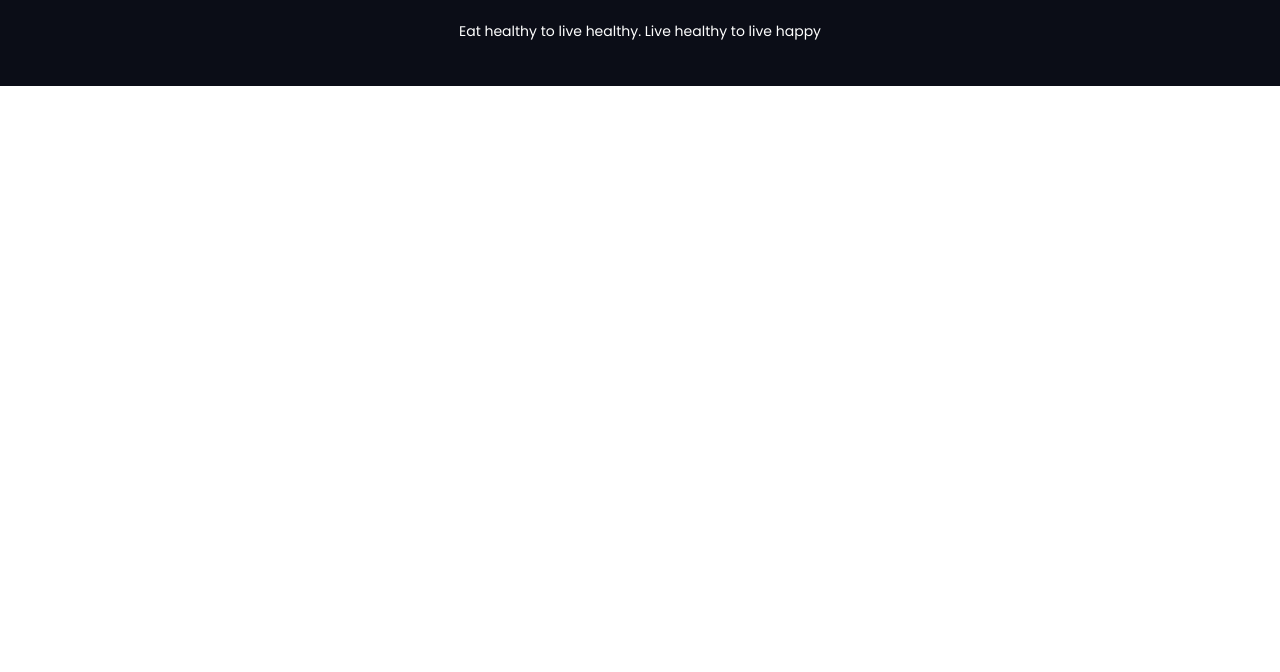
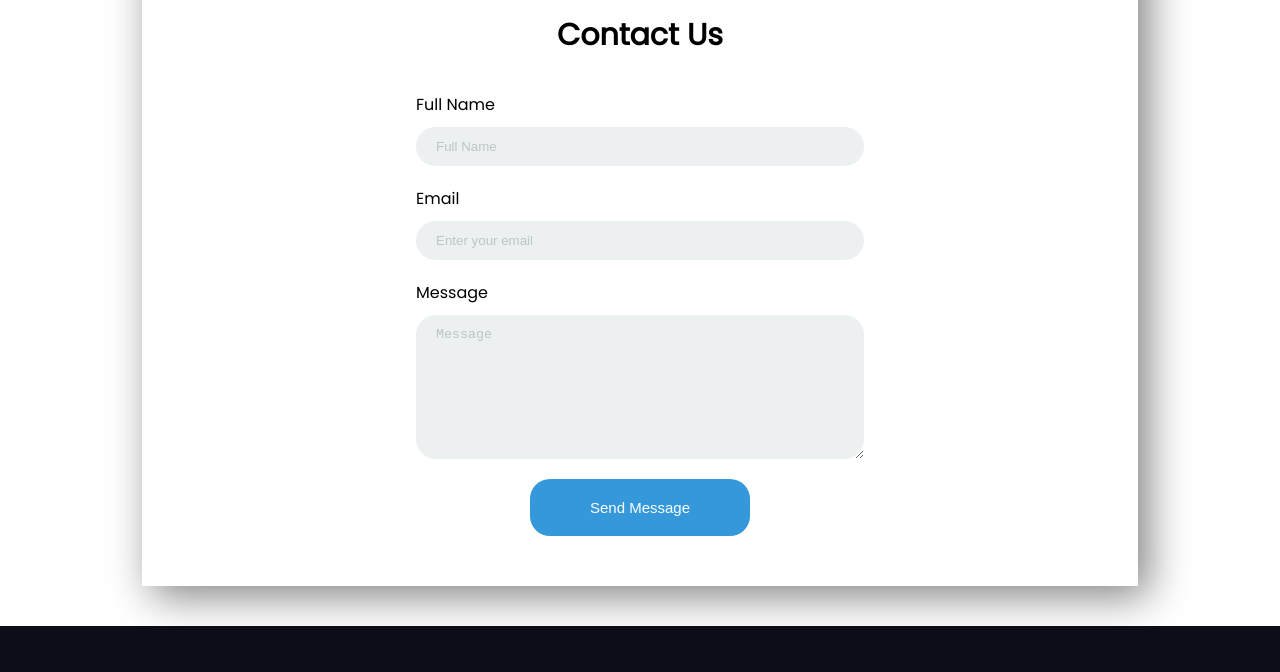
Before and after one commit to nahid5g/food-network, a plain HTML site: page index.html in a window 1280 px wide. Shown: the part 2552-3224 px from the top of the page. Before the commit the page ends 2638 px from the top, so only its background shows below. Drawn offline with Linux system fonts and the light colour scheme.

Commit message:
Contact form added

```diff
--- a/css/style.css
+++ b/css/style.css
@@ -149,6 +149,56 @@ header{
     font-size: 15px;
     margin-top: -27px;
 }
+
+#contact-us {
+    padding: 40px 0;
+}
+#contact-us h2{
+    text-align: center;
+    font-size: 30px;
+    font-weight: bold;
+}
+#contact-container {
+    width: 70%;
+    margin: 0 auto;
+    box-shadow: 10px 10px 40px gray;
+    padding: 50px;
+}
+#contact-container .form-box {
+    display: flex;
+    flex-direction: column;
+    width: 50%;
+    margin: 0 auto;
+    padding: 10px 0;
+}
+form label {
+    font-size: 16px;
+    margin-bottom: 10px;
+}
+.form-box input,#message {
+    padding: 12px 20px;
+    background: #ecf0f1;
+    border: none;
+    border-radius: 20px;
+}
+.form-submit {
+    display: flex;
+    justify-content: center;
+}
+.form-submit input {
+    background:#3498db;
+    border: none;
+    padding: 20px 60px;
+    color: white;
+    border-radius: 20px;
+    font-size: 15px;
+    margin-top: 10px;
+    cursor: pointer;
+}
+.form-box input::placeholder,#message::placeholder {
+    color:#bdc3c7;
+}
+
 footer {
     text-align: center;
     background-color: #0B0D17;
--- a/index.html
+++ b/index.html
@@ -20,7 +20,7 @@
                 <li><a href="#home">Home</a></li>
                 <li><a href="#about-me">About me</a></li>
                 <li><a href="#my-recipe">My recipies</a></li>
-                <li><a href="#contact-me">Contact us</a></li>
+                <li><a href="#contact-us">Contact us</a></li>
             </ul>
         </div>
     </nav>
@@ -45,7 +45,7 @@
             </div>
             <div class="half-about align-item">
                 <h2>About Me</h2>
-                <p>Lorem ipsum dolor sit amet consectetur adipisicing elit. Eveniet quaerat porro expedita vero delectus ab eaque non possimus doloremque distinctio numquam dolore, officia sit magni.</p>
+                <p>Elena Arzak is a Spanish chef. She is joint head chef of three Michelin starred restaurant Arzak alongside her father, Juan Mari Arzak, and was named best Female Chef in the World in 2012.</p>
                 <a target="_blank" href="http://facebook.com/nahid5g" class="btn-link">Contact Me</a>
             </div>
         </div>
@@ -90,8 +90,27 @@
         </div>
     </section>
     <!-- Contact Us-->
-    <section class="contact-us">
-
+    <section id="contact-us">
+        <div id="contact-container">
+            <h2>Contact Us</h2>
+            <form>
+                <div class="form-box">
+                    <label for="name">Full Name</label>
+                    <input type="text" placeholder="Full Name" id="name">
+                </div>
+                <div class="form-box">
+                    <label for="email">Email</label>
+                    <input type="email" placeholder="Enter your email">
+                </div>
+                <div class="form-box">
+                    <label for="message">Message</label>
+                    <textarea name="message" id="message" cols="40" rows="8" placeholder="Message"></textarea>
+                </div>
+                <div class="form-submit">
+                    <input type="submit" value="Send Message">
+                </div>
+            </form>
+        </div>
     </section>
     <!-- Footer -->
     <footer>
```
